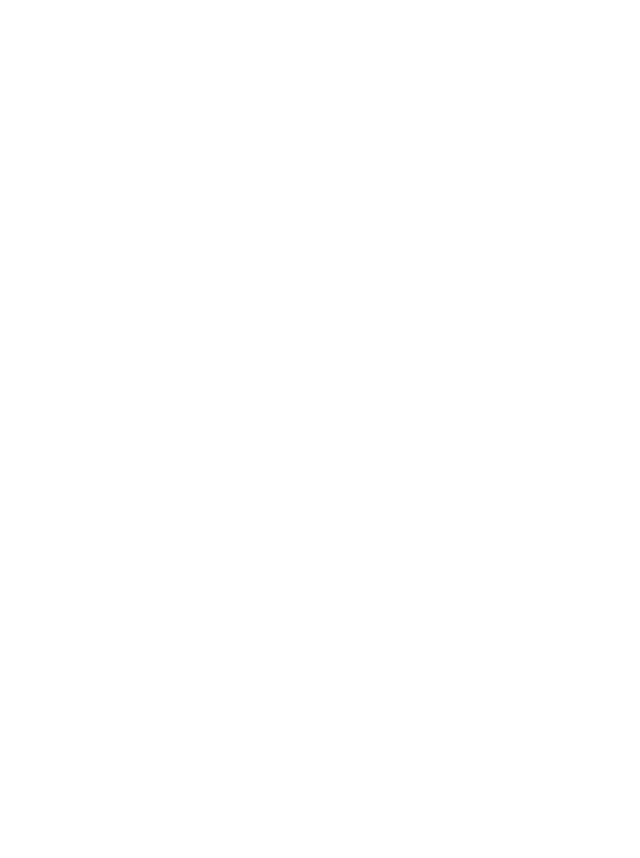
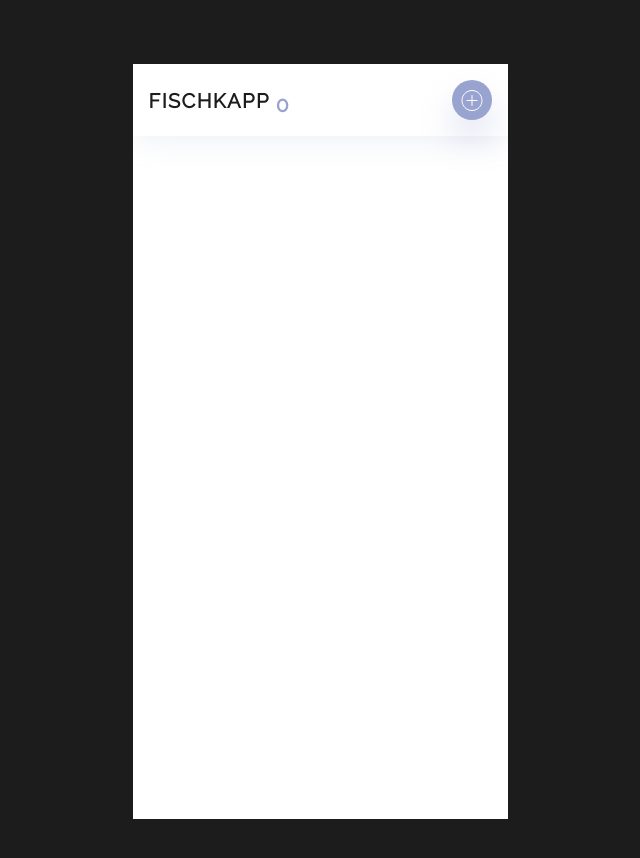
Before and after one commit to nerdbord/fischkapp-lhjevxe9, a React (Vite) app: page / in a window 1280 px wide. Shown: the top 858 px of the page, without its empty margins (320-960 px from the left). Before the commit the page ends 800 px from the top, so only its background shows below. Built offline with nearby package versions, Linux system fonts and the light colour scheme.

Commit message:
feat: create app header

```diff
--- a/package.json
+++ b/package.json
@@ -10,6 +10,7 @@
     "preview": "vite preview"
   },
   "dependencies": {
+    "@fontsource/raleway": "^4.5.12",
     "prettier": "^2.8.8",
     "react": "^18.2.0",
     "react-dom": "^18.2.0"
--- a/src/App.tsx
+++ b/src/App.tsx
@@ -1,5 +1,12 @@
+import { AppContainer } from "./components/AppContainer";
+import { AppHeader } from "./components/AppHeader";
+
 function App() {
-  return <div>Fischkapp</div>;
+  return (
+    <AppContainer>
+      <AppHeader onAddCard={() => {}} cardsAmount={0} />
+    </AppContainer>
+  );
 }
 
 export default App;
--- /dev/null
+++ b/src/components/AppContainer.module.css
@@ -0,0 +1,7 @@
+.container {
+    width: 375px;
+    height: 755px;
+    margin: 5% auto;
+    overflow-y: scroll;
+    background: #FFFFFF;
+}
--- /dev/null
+++ b/src/components/AppContainer.tsx
@@ -0,0 +1,7 @@
+import { PropsWithChildren } from "react";
+
+import * as styles from "./AppContainer.module.css";
+
+export const AppContainer = ({ children }): PropsWithChildren<object> => (
+  <div className={styles.container}>{children}</div>
+);
--- /dev/null
+++ b/src/components/AppHeader.module.css
@@ -0,0 +1,32 @@
+.header {
+    display: flex;
+    justify-content: space-between;
+    align-items: center;
+    padding: 16px;
+    background: #FFFFFF;
+    box-shadow: 0px 0px 34px rgba(152, 163, 207, 0.2);
+}
+
+.header h1 {
+    font-family: 'Raleway', sans-serif;
+    font-style: normal;
+    font-weight: 600;
+    font-size: 20px;
+    line-height: 23px;
+    text-align: center;
+    letter-spacing: 0.07em;
+    text-transform: uppercase;
+    color: #1C1C1C;
+}
+
+.counter {
+    font-family: 'Raleway', sans-serif;
+    font-style: normal;
+    font-weight: 600;
+    font-size: 21px;
+    line-height: 25px;
+    letter-spacing: -1px;
+    color: #98A3CF;
+    position: relative;
+    top: 4px;
+}
--- /dev/null
+++ b/src/components/AppHeader.tsx
@@ -0,0 +1,18 @@
+import { ButtonIcon } from "./ButtonIcon";
+import { Add } from "./icons/Add";
+
+import * as styles from "./AppHeader.module.css";
+
+interface AppHeaderProps {
+  cardsAmount: number;
+  onAddCard(): void;
+}
+
+export const AppHeader = (props: AppHeaderProps) => (
+  <header className={styles.header}>
+    <h1>
+      Fischkapp <span className={styles.counter}>{props.cardsAmount}</span>
+    </h1>
+    <ButtonIcon icon={<Add />} onClick={props.onAddCard} />
+  </header>
+);
--- /dev/null
+++ b/src/components/ButtonIcon.module.css
@@ -0,0 +1,13 @@
+.button {
+    display: flex;
+    width: 40px;
+    height: 40px;
+    flex-direction: row;
+    justify-content: center;
+    align-items: center;
+    border: none;
+    background: #98A3CF;
+    box-shadow: 0px 20px 34px rgba(152, 163, 207, 0.3);
+    border-radius: 50%;
+    cursor: pointer;
+}
--- /dev/null
+++ b/src/components/ButtonIcon.tsx
@@ -0,0 +1,12 @@
+import * as styles from "./ButtonIcon.module.css";
+
+interface ButtonIconProps {
+  icon: React.ReactNode;
+  onClick(): void;
+}
+
+export const ButtonIcon = (props: ButtonIconProps) => (
+  <button className={styles.button} onClick={props.onClick}>
+    {props.icon}
+  </button>
+);
--- /dev/null
+++ b/src/components/icons/Add.tsx
@@ -0,0 +1,18 @@
+export const Add = () => (
+  <svg
+    width="24"
+    height="25"
+    viewBox="0 0 24 25"
+    fill="none"
+    xmlns="http://www.w3.org/2000/svg"
+  >
+    <path d="M17 12.5H7" stroke="white" strokeLinecap="round" />
+    <path d="M12 17.5V7.5" stroke="white" strokeLinecap="round" />
+    <path
+      fillRule="evenodd"
+      clipRule="evenodd"
+      d="M12 22.5C17.5228 22.5 22 18.0228 22 12.5C22 6.97715 17.5228 2.5 12 2.5C6.47715 2.5 2 6.97715 2 12.5C2 18.0228 6.47715 22.5 12 22.5Z"
+      stroke="white"
+    />
+  </svg>
+);
--- a/src/index.css
+++ b/src/index.css
@@ -1,19 +1,9 @@
-:root {
-  font-family: Inter, system-ui, Avenir, Helvetica, Arial, sans-serif;
-  line-height: 1.5;
-  font-weight: 400;
-
-  color-scheme: light dark;
-  color: rgba(255, 255, 255, 0.87);
-
-  font-synthesis: none;
-  text-rendering: optimizeLegibility;
-  -webkit-font-smoothing: antialiased;
-  -moz-osx-font-smoothing: grayscale;
-  -webkit-text-size-adjust: 100%;
-}
-
 * {
   margin: 0;
   padding: 0;
+  font-family: 'Raleway', sans-serif;
 }
+
+body {
+  background: #1C1C1C;
+}
```
Also changed, not shown: src/main.tsx (+10 -7 lines), 1 other file (tests, documents, lock files or other folders).
